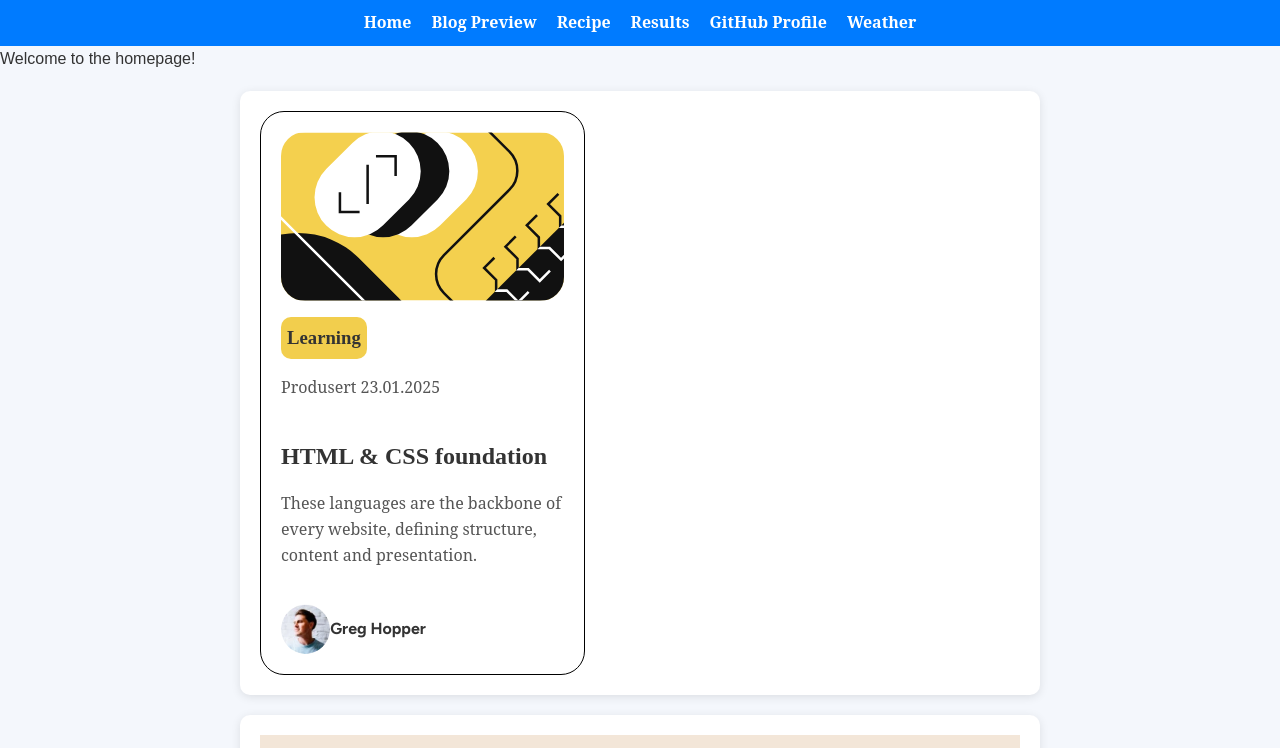
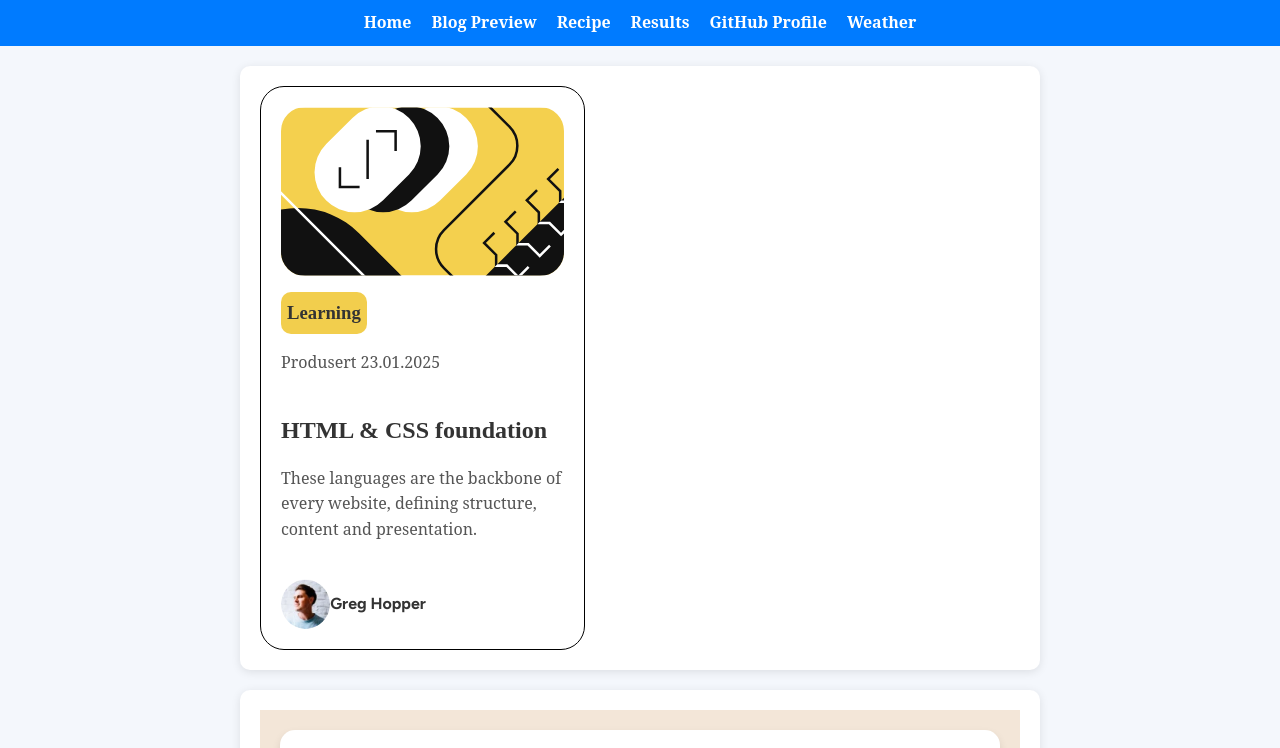
Before and after one commit to Jostein24sfj/UI-DESIGN-REACT, a React (Vite) app: page / in a window 1280 px wide. Shown: the top 748 px of the page. Built offline with nearby package versions, Linux system fonts and the light colour scheme; a web font is replaced by a local one.

Commit message:
removed text in homepage route

```diff
--- a/src/App.jsx
+++ b/src/App.jsx
@@ -40,7 +40,7 @@ function App() {
         {/* Routes for Different Pages */}
         <Routes>
           {/* Homepage Route */}
-          <Route path="/" element={<div>Welcome to the homepage!</div>} /> {/* Empty homepage content */}
+          <Route path="/" element={null} />
           {/* Recipe page route */}
           <Route path="/recipe" element={<RecipePage />} />
           {/* Results page route */}
```
